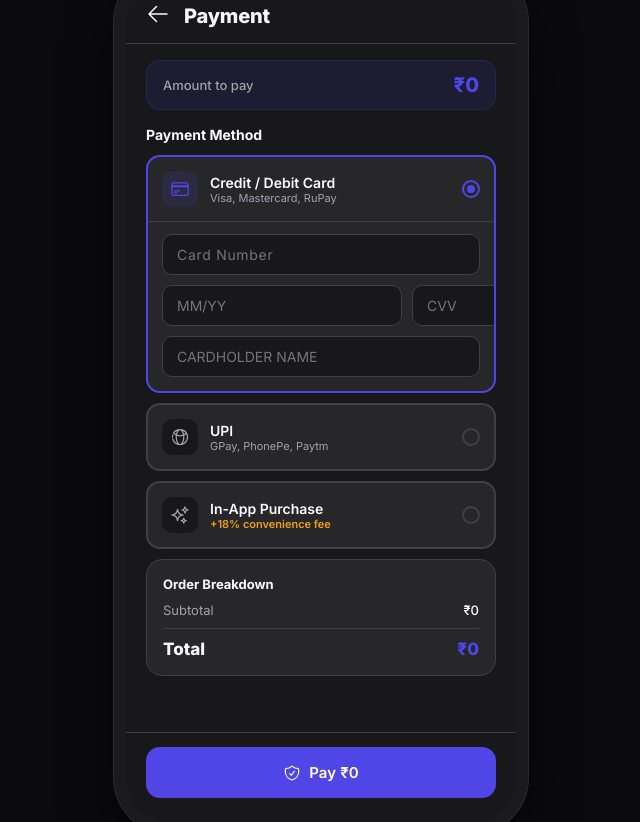
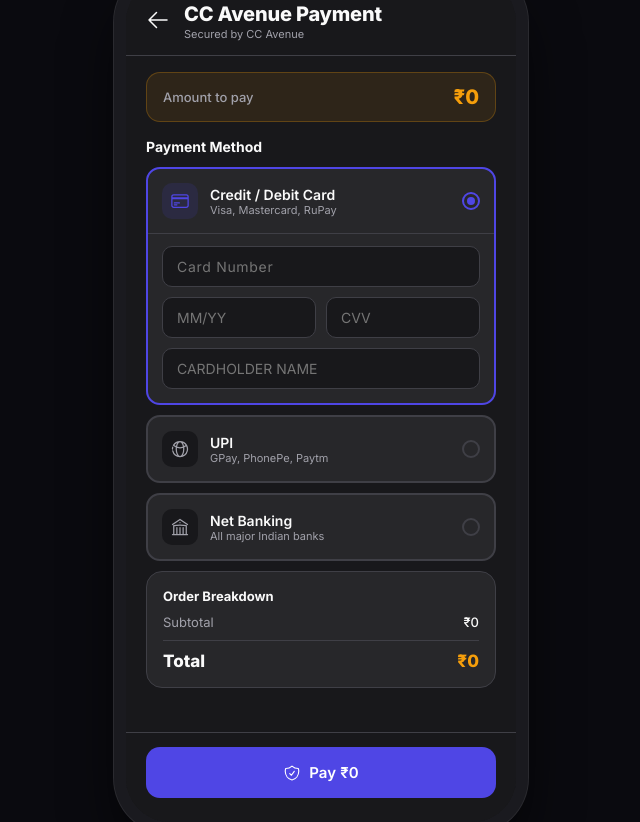
Before and after one commit to SCT-RO/reachout-app, a React (Vite) app: page /payment in a window 1280 px wide. Shown: the whole page, without its empty margins (319-959 px from the left). Built offline with nearby package versions, Linux system fonts and the light colour scheme; sample sign-in values are in the browser's storage.

Commit message:
Updated payment screen

```diff
--- a/src/screens/CartScreen.jsx
+++ b/src/screens/CartScreen.jsx
@@ -110,14 +110,16 @@ export default function CartScreen() {
 
   const handleSelectInApp = () => {
     setShowPaymentSheet(false);
-    const summary = { discount, discountAmt, subtotal, total };
+    const summary = { discount, discountAmt, subtotal, total, channel: 'inapp' };
     sessionStorage.setItem('ro_order_summary', JSON.stringify(summary));
     navigate('/payment');
   };
 
   const handleSelectCCAvenue = () => {
     setShowPaymentSheet(false);
-    showToast('Redirecting to CC Avenue…');
+    const summary = { discount, discountAmt: ccavenueDiscountAmt, subtotal: ccavenueSubtotal, total: ccavenueTotal, channel: 'ccavenue' };
+    sessionStorage.setItem('ro_order_summary', JSON.stringify(summary));
+    navigate('/payment');
   };
 
   return (
--- a/src/screens/PaymentScreen.jsx
+++ b/src/screens/PaymentScreen.jsx
@@ -2,41 +2,92 @@ import { useState } from 'react';
 import { useNavigate } from 'react-router-dom';
 import { motion, AnimatePresence } from 'framer-motion';
 import { useCart } from '../hooks/useCart';
-import { HiArrowLeft, HiCreditCard, HiGlobeAlt, HiSparkles, HiShieldCheck } from '../components/Icons';
+import { HiArrowLeft, HiCreditCard, HiGlobeAlt, HiShieldCheck } from '../components/Icons';
 
 function fmtCard(v) { return v.replace(/\D/g, '').slice(0, 16).replace(/(.{4})/g, '$1 ').trim(); }
 function fmtExpiry(v) { const d = v.replace(/\D/g, '').slice(0, 4); return d.length > 2 ? d.slice(0, 2) + '/' + d.slice(2) : d; }
 
-const PAYMENT_METHODS = [
-  { id: 'card', label: 'Credit / Debit Card', sub: 'Visa, Mastercard, RuPay', icon: <HiCreditCard /> },
-  { id: 'upi', label: 'UPI', sub: 'GPay, PhonePe, Paytm', icon: <HiGlobeAlt /> },
-  { id: 'iap', label: 'In-App Purchase', sub: '+18% convenience fee', icon: <HiSparkles size={20} />, warn: true },
+const IconBank = () => (
+  <svg width="20" height="20" fill="none" stroke="currentColor" strokeWidth="1.5" viewBox="0 0 24 24">
+    <path strokeLinecap="round" strokeLinejoin="round" d="M12 21v-8.25M15.75 21v-8.25M8.25 21v-8.25M3 9l9-6 9 6m-1.5 12V10.332A48.36 48.36 0 0012 9.75c-2.551 0-5.056.2-7.5.582V21M3 21h18M12 6.75h.008v.008H12V6.75z" />
+  </svg>
+);
+const IconPhone = () => (
+  <svg width="20" height="20" fill="none" stroke="currentColor" strokeWidth="1.5" viewBox="0 0 24 24">
+    <path strokeLinecap="round" strokeLinejoin="round" d="M10.5 1.5H8.25A2.25 2.25 0 006 3.75v16.5a2.25 2.25 0 002.25 2.25h7.5A2.25 2.25 0 0018 20.25V3.75a2.25 2.25 0 00-2.25-2.25H13.5m-3 0V3h3V1.5m-3 0h3m-3 18.75h3" />
+  </svg>
+);
+
+const CC_AVENUE_METHODS = [
+  { id: 'card',       label: 'Credit / Debit Card', sub: 'Visa, Mastercard, RuPay',  icon: <HiCreditCard /> },
+  { id: 'upi',        label: 'UPI',                 sub: 'GPay, PhonePe, Paytm',     icon: <HiGlobeAlt /> },
+  { id: 'netbanking', label: 'Net Banking',          sub: 'All major Indian banks',   icon: <IconBank /> },
 ];
+
+function RadioRow({ method, selected, onSelect, children }) {
+  return (
+    <div
+      onClick={() => onSelect(method.id)}
+      style={{ marginBottom: 10, border: `2px solid ${selected ? 'var(--primary)' : 'var(--border)'}`, borderRadius: 14, overflow: 'hidden', cursor: 'pointer', transition: 'border-color 0.2s', background: 'var(--bg-surface)' }}
+    >
+      <div style={{ padding: 14, display: 'flex', alignItems: 'center', gap: 12 }}>
+        <div style={{ width: 36, height: 36, borderRadius: 10, background: selected ? 'rgba(79,70,229,0.12)' : 'var(--bg-dark)', display: 'flex', alignItems: 'center', justifyContent: 'center', color: selected ? 'var(--primary)' : 'var(--text-muted)', transition: 'all 0.2s', flexShrink: 0 }}>
+          {method.icon}
+        </div>
+        <div style={{ flex: 1 }}>
+          <div style={{ fontSize: 14, fontWeight: 600 }}>{method.label}</div>
+          <div style={{ fontSize: 11, color: 'var(--text-muted)' }}>{method.sub}</div>
+        </div>
+        <div style={{ width: 18, height: 18, borderRadius: '50%', border: `2px solid ${selected ? 'var(--primary)' : 'var(--border)'}`, display: 'flex', alignItems: 'center', justifyContent: 'center', flexShrink: 0 }}>
+          {selected && <div style={{ width: 8, height: 8, background: 'var(--primary)', borderRadius: '50%' }} />}
+        </div>
+      </div>
+      <AnimatePresence>
+        {selected && children && (
+          <motion.div
+            initial={{ height: 0, opacity: 0 }} animate={{ height: 'auto', opacity: 1 }} exit={{ height: 0, opacity: 0 }}
+            transition={{ duration: 0.22 }}
+            style={{ overflow: 'hidden' }}
+          >
+            <div style={{ padding: '0 14px 14px', borderTop: '1px solid var(--border)' }}>{children}</div>
+          </motion.div>
+        )}
+      </AnimatePresence>
+    </div>
+  );
+}
 
 export default function PaymentScreen() {
   const navigate = useNavigate();
   const { purchase } = useCart();
 
-  const summary = JSON.parse(sessionStorage.getItem('ro_order_summary') || 'null') || { subtotal: 0, discountAmt: 0, total: 0 };
+  const summary = JSON.parse(sessionStorage.getItem('ro_order_summary') || 'null') || { subtotal: 0, discountAmt: 0, total: 0, channel: 'ccavenue' };
+  const channel = summary.channel ?? 'ccavenue';
 
-  const [method, setMethod] = useState('card');
-  const [cardNum, setCardNum] = useState('');
-  const [expiry, setExpiry] = useState('');
-  const [cvv, setCvv] = useState('');
+  const iapFee = channel === 'inapp' ? Math.round(summary.total * 0.18) : 0;
+  const finalTotal = summary.total + iapFee;
+
+  const [selectedMethod, setSelectedMethod] = useState('card');
+  const [cardNum, setCardNum]   = useState('');
+  const [expiry, setExpiry]     = useState('');
+  const [cvv, setCvv]           = useState('');
   const [cardName, setCardName] = useState('');
-  const [upiId, setUpiId] = useState('');
-  const [loading, setLoading] = useState(false);
-
-  const iapFee = method === 'iap' ? Math.round(summary.total * 0.18) : 0;
-  const finalTotal = summary.total + iapFee;
+  const [upiId, setUpiId]       = useState('');
+  const [bank, setBank]         = useState('');
+  const [loading, setLoading]   = useState(false);
 
   const handlePay = () => {
     setLoading(true);
-    // Simulate payment processing
     setTimeout(() => {
       purchase();
       navigate('/success', { replace: true });
     }, 1400);
+  };
+
+  const inputStyle = {
+    width: '100%', background: 'var(--bg-dark)', border: '1.5px solid var(--border)',
+    borderRadius: 10, padding: '11px 14px', color: 'var(--text-primary)',
+    fontSize: 14, outline: 'none', fontFamily: 'Inter,sans-serif',
   };
 
   return (
@@ -47,77 +98,84 @@ export default function PaymentScreen() {
       {/* Header */}
       <div style={{ padding: '24px 20px 14px', display: 'flex', alignItems: 'center', gap: 14, borderBottom: '1px solid var(--border)', flexShrink: 0 }}>
         <button onClick={() => navigate(-1)} style={{ color: 'var(--text-primary)', cursor: 'pointer' }}><HiArrowLeft /></button>
-        <h1 style={{ fontSize: 20, fontWeight: 800, letterSpacing: '-0.01em' }}>Payment</h1>
+        <div>
+          <h1 style={{ fontSize: 20, fontWeight: 800, letterSpacing: '-0.01em' }}>
+            {channel === 'inapp' ? 'In-App Purchase' : 'CC Avenue Payment'}
+          </h1>
+          <div style={{ fontSize: 11, color: 'var(--text-muted)', marginTop: 1 }}>
+            {channel === 'inapp' ? 'Billed via Google Play / App Store' : 'Secured by CC Avenue'}
+          </div>
+        </div>
       </div>
 
-      {/* Total pill */}
-      <div style={{ margin: '16px 20px 0', padding: '12px 16px', background: 'rgba(79,70,229,0.1)', borderRadius: 14, border: '1px solid rgba(79,70,229,0.2)', display: 'flex', justifyContent: 'space-between', alignItems: 'center', flexShrink: 0 }}>
+      {/* Amount pill */}
+      <div style={{ margin: '16px 20px 0', padding: '12px 16px', background: channel === 'inapp' ? 'rgba(79,70,229,0.1)' : 'rgba(245,158,11,0.1)', borderRadius: 14, border: `1px solid ${channel === 'inapp' ? 'rgba(79,70,229,0.2)' : 'rgba(245,158,11,0.25)'}`, display: 'flex', justifyContent: 'space-between', alignItems: 'center', flexShrink: 0 }}>
         <div style={{ fontSize: 13, color: 'var(--text-muted)', fontWeight: 500 }}>Amount to pay</div>
-        <div style={{ fontSize: 20, fontWeight: 800, color: 'var(--primary)' }}>₹{finalTotal.toLocaleString()}</div>
+        <div style={{ fontSize: 20, fontWeight: 800, color: channel === 'inapp' ? 'var(--primary)' : 'var(--warning)' }}>₹{finalTotal.toLocaleString()}</div>
       </div>
 
       <div className="hide-scrollbar" style={{ flex: 1, padding: '16px 20px', overflowY: 'auto', paddingBottom: 100 }}>
+
+        {/* ── CC Avenue flow ── */}
+        {channel === 'ccavenue' && (
+          <>
             <div style={{ fontSize: 14, fontWeight: 700, marginBottom: 12 }}>Payment Method</div>
-
-        {PAYMENT_METHODS.map(m => (
-          <div
-            key={m.id}
-            onClick={() => setMethod(m.id)}
-            style={{ marginBottom: 10, border: `2px solid ${method === m.id ? 'var(--primary)' : 'var(--border)'}`, borderRadius: 14, overflow: 'hidden', cursor: 'pointer', transition: 'border-color 0.2s', background: 'var(--bg-surface)' }}
-          >
-            <div style={{ padding: 14, display: 'flex', alignItems: 'center', gap: 12 }}>
-              <div style={{ width: 36, height: 36, borderRadius: 10, background: method === m.id ? 'rgba(79,70,229,0.12)' : 'var(--bg-dark)', display: 'flex', alignItems: 'center', justifyContent: 'center', color: method === m.id ? 'var(--primary)' : 'var(--text-muted)', transition: 'all 0.2s' }}>
-                {m.icon}
-              </div>
-              <div style={{ flex: 1 }}>
-                <div style={{ fontSize: 14, fontWeight: 600 }}>{m.label}</div>
-                <div style={{ fontSize: 11, color: m.warn ? 'var(--warning)' : 'var(--text-muted)', fontWeight: m.warn ? 600 : 400 }}>{m.sub}</div>
-              </div>
-              <div style={{ width: 18, height: 18, borderRadius: '50%', border: `2px solid ${method === m.id ? 'var(--primary)' : 'var(--border)'}`, display: 'flex', alignItems: 'center', justifyContent: 'center', transition: 'all 0.2s' }}>
-                {method === m.id && <div style={{ width: 8, height: 8, background: 'var(--primary)', borderRadius: '50%' }} />}
-              </div>
-            </div>
-
-            <AnimatePresence>
-              {method === m.id && (
-                <motion.div
-                  initial={{ height: 0, opacity: 0 }} animate={{ height: 'auto', opacity: 1 }} exit={{ height: 0, opacity: 0 }}
-                  transition={{ duration: 0.25 }}
-                  style={{ overflow: 'hidden' }}
-                >
-                  <div style={{ padding: '0 14px 14px', borderTop: '1px solid var(--border)' }}>
+            {CC_AVENUE_METHODS.map(m => (
+              <RadioRow key={m.id} method={m} selected={selectedMethod === m.id} onSelect={setSelectedMethod}>
                 {m.id === 'card' && (
                   <div style={{ display: 'flex', flexDirection: 'column', gap: 10, paddingTop: 12 }}>
-                        <input value={cardNum} onChange={e => setCardNum(fmtCard(e.target.value))} placeholder="Card Number" style={{ background: 'var(--bg-dark)', border: '1.5px solid var(--border)', borderRadius: 10, padding: '11px 14px', color: 'var(--text-primary)', fontSize: 14, outline: 'none', fontFamily: 'Inter,sans-serif', letterSpacing: '0.05em', width: '100%' }} />
+                    <input value={cardNum} onChange={e => setCardNum(fmtCard(e.target.value))} placeholder="Card Number" style={{ ...inputStyle, letterSpacing: '0.05em' }} />
                     <div style={{ display: 'flex', gap: 10 }}>
-                          <input value={expiry} onChange={e => setExpiry(fmtExpiry(e.target.value))} placeholder="MM/YY" style={{ flex: 1, background: 'var(--bg-dark)', border: '1.5px solid var(--border)', borderRadius: 10, padding: '11px 14px', color: 'var(--text-primary)', fontSize: 14, outline: 'none', fontFamily: 'Inter,sans-serif' }} />
-                          <input value={cvv} onChange={e => setCvv(e.target.value.replace(/\D/g, '').slice(0, 3))} placeholder="CVV" type="password" style={{ flex: 1, background: 'var(--bg-dark)', border: '1.5px solid var(--border)', borderRadius: 10, padding: '11px 14px', color: 'var(--text-primary)', fontSize: 14, outline: 'none', fontFamily: 'Inter,sans-serif' }} />
+                      <input value={expiry} onChange={e => setExpiry(fmtExpiry(e.target.value))} placeholder="MM/YY" style={{ ...inputStyle, flex: 1 }} />
+                      <input value={cvv} onChange={e => setCvv(e.target.value.replace(/\D/g, '').slice(0, 3))} placeholder="CVV" type="password" style={{ ...inputStyle, flex: 1 }} />
                     </div>
-                        <input value={cardName} onChange={e => setCardName(e.target.value)} placeholder="Cardholder Name" style={{ background: 'var(--bg-dark)', border: '1.5px solid var(--border)', borderRadius: 10, padding: '11px 14px', color: 'var(--text-primary)', fontSize: 14, outline: 'none', fontFamily: 'Inter,sans-serif', textTransform: 'uppercase', width: '100%' }} />
+                    <input value={cardName} onChange={e => setCardName(e.target.value)} placeholder="Cardholder Name" style={{ ...inputStyle, textTransform: 'uppercase' }} />
                   </div>
                 )}
                 {m.id === 'upi' && (
                   <div style={{ paddingTop: 12 }}>
-                        <input value={upiId} onChange={e => setUpiId(e.target.value)} placeholder="yourname@upi" style={{ width: '100%', background: 'var(--bg-dark)', border: '1.5px solid var(--border)', borderRadius: 10, padding: '11px 14px', color: 'var(--text-primary)', fontSize: 14, outline: 'none', fontFamily: 'Inter,sans-serif' }} />
+                    <input value={upiId} onChange={e => setUpiId(e.target.value)} placeholder="yourname@upi" style={inputStyle} />
                   </div>
                 )}
-                    {m.id === 'iap' && (
-                      <div style={{ paddingTop: 12, fontSize: 13, color: 'var(--warning)', fontWeight: 500, lineHeight: 1.5 }}>
-                        An 18% convenience fee (₹{iapFee.toLocaleString()}) will be added. Total: <strong>₹{finalTotal.toLocaleString()}</strong>
+                {m.id === 'netbanking' && (
+                  <div style={{ paddingTop: 12 }}>
+                    <select value={bank} onChange={e => setBank(e.target.value)} style={{ ...inputStyle, appearance: 'none' }}>
+                      <option value="">Select your bank</option>
+                      {['SBI', 'HDFC Bank', 'ICICI Bank', 'Axis Bank', 'Kotak Mahindra', 'Yes Bank', 'Bank of Baroda', 'Punjab National Bank'].map(b => (
+                        <option key={b} value={b}>{b}</option>
+                      ))}
+                    </select>
+                  </div>
+                )}
+              </RadioRow>
+            ))}
+          </>
+        )}
+
+        {/* ── In-App Purchase flow ── */}
+        {channel === 'inapp' && (
+          <div style={{ marginBottom: 16 }}>
+            <div style={{ display: 'flex', alignItems: 'center', gap: 14, padding: '16px 18px', background: 'rgba(79,70,229,0.08)', border: '2px solid var(--primary)', borderRadius: 14 }}>
+              <div style={{ color: 'var(--primary)', flexShrink: 0 }}><IconPhone /></div>
+              <div>
+                <div style={{ fontSize: 14, fontWeight: 700, marginBottom: 2 }}>In-App Purchase</div>
+                <div style={{ fontSize: 11, color: 'var(--text-muted)' }}>Billed securely via Google Play / App Store</div>
+              </div>
+            </div>
+            {iapFee > 0 && (
+              <div style={{ marginTop: 12, padding: '12px 14px', background: 'rgba(245,158,11,0.08)', border: '1px solid rgba(245,158,11,0.25)', borderRadius: 12, fontSize: 13, color: 'var(--warning)', fontWeight: 500, lineHeight: 1.5 }}>
+                An 18% convenience fee of ₹{iapFee.toLocaleString()} applies for in-app billing.
               </div>
             )}
           </div>
-                </motion.div>
         )}
-            </AnimatePresence>
-          </div>
-        ))}
 
         {/* Order breakdown */}
-        <div style={{ background: 'var(--bg-surface)', padding: 16, borderRadius: 16, border: '1px solid var(--border)', marginTop: 8 }}>
+        <div style={{ background: 'var(--bg-surface)', padding: 16, borderRadius: 16, border: '1px solid var(--border)', marginTop: 4 }}>
           <div style={{ fontSize: 13, fontWeight: 700, marginBottom: 10 }}>Order Breakdown</div>
           <div style={{ display: 'flex', justifyContent: 'space-between', marginBottom: 8, fontSize: 13, color: 'var(--text-muted)' }}>
-            <span>Subtotal</span><span style={{ color: 'var(--text-primary)', fontWeight: 500 }}>₹{summary.subtotal.toLocaleString()}</span>
+            <span>Subtotal</span>
+            <span style={{ color: 'var(--text-primary)', fontWeight: 500 }}>₹{summary.subtotal.toLocaleString()}</span>
           </div>
           {summary.discountAmt > 0 && (
             <div style={{ display: 'flex', justifyContent: 'space-between', marginBottom: 8, fontSize: 13 }}>
@@ -127,13 +185,14 @@ export default function PaymentScreen() {
           )}
           {iapFee > 0 && (
             <div style={{ display: 'flex', justifyContent: 'space-between', marginBottom: 8, fontSize: 13 }}>
-              <span style={{ color: 'var(--warning)' }}>IAP Fee (18%)</span>
+              <span style={{ color: 'var(--warning)' }}>Convenience Fee (18%)</span>
               <span style={{ color: 'var(--warning)', fontWeight: 600 }}>+₹{iapFee.toLocaleString()}</span>
             </div>
           )}
           <div style={{ height: 1, background: 'var(--border)', margin: '10px 0' }} />
           <div style={{ display: 'flex', justifyContent: 'space-between', fontSize: 17, fontWeight: 800 }}>
-            <span>Total</span><span style={{ color: 'var(--primary)' }}>₹{finalTotal.toLocaleString()}</span>
+            <span>Total</span>
+            <span style={{ color: channel === 'inapp' ? 'var(--primary)' : 'var(--warning)' }}>₹{finalTotal.toLocaleString()}</span>
           </div>
         </div>
       </div>
@@ -141,7 +200,10 @@ export default function PaymentScreen() {
       <div style={{ position: 'absolute', bottom: 0, left: 0, right: 0, padding: '14px 20px 24px', borderTop: '1px solid var(--border)', background: 'var(--bg-dark)' }}>
         <button className="btn-primary" onClick={handlePay} disabled={loading} style={{ opacity: loading ? 0.7 : 1 }}>
           {loading
-            ? <span style={{ display: 'flex', alignItems: 'center', gap: 8 }}><motion.div animate={{ rotate: 360 }} transition={{ repeat: Infinity, duration: 0.8, ease: 'linear' }} style={{ width: 16, height: 16, border: '2px solid rgba(255,255,255,0.3)', borderTopColor: '#fff', borderRadius: '50%' }} /> Processing…</span>
+            ? <span style={{ display: 'flex', alignItems: 'center', justifyContent: 'center', gap: 8 }}>
+                <motion.div animate={{ rotate: 360 }} transition={{ repeat: Infinity, duration: 0.8, ease: 'linear' }} style={{ width: 16, height: 16, border: '2px solid rgba(255,255,255,0.3)', borderTopColor: '#fff', borderRadius: '50%' }} />
+                Processing…
+              </span>
             : <><HiShieldCheck size={18} /> Pay ₹{finalTotal.toLocaleString()}</>
           }
         </button>
```
Also changed, not shown: src/screens/CourseDetailScreen.jsx (+5 -2 lines), .claude/settings.local.json. Lines whose indentation alone changed are shown as unchanged.
